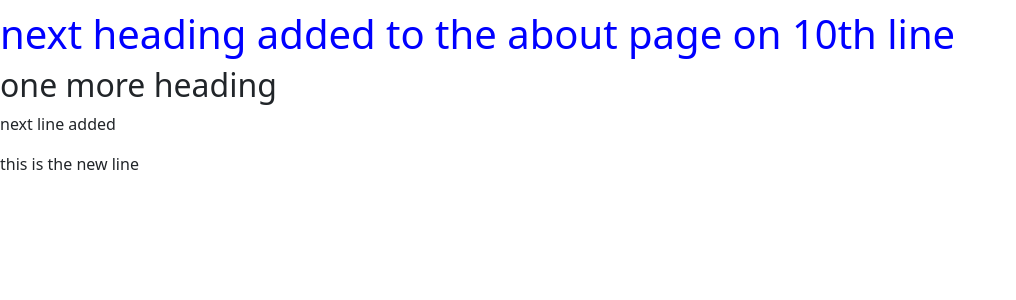
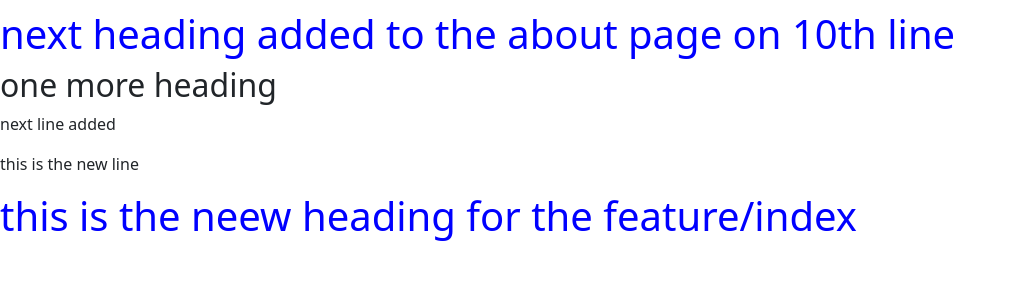
Before and after one commit to shailendra-sahu-43/first_django_project, a Django app: page /about in a window 1280 px wide. Shown: the part 230-530 px from the top of the page, without its empty margins (0-1016 px from the left). Run offline with Django 5.2, Linux system fonts and the light colour scheme.

Commit message:
new heading added to about page

```diff
--- a/new_project/templates/about.html
+++ b/new_project/templates/about.html
@@ -15,4 +15,6 @@
 
 <p> this is the new line </p>
 
+<h1> this is the neew heading for the feature/index</h1>
+
 {% endblock %}
```
